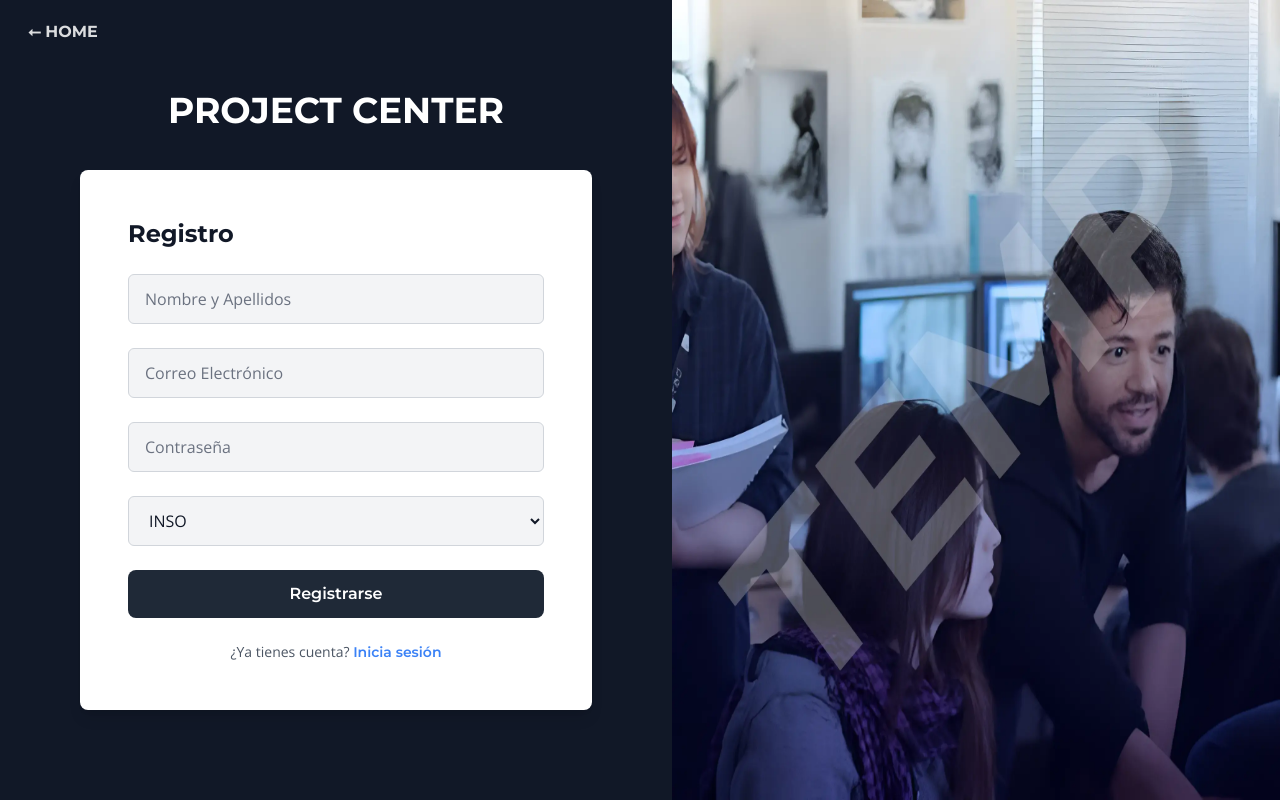
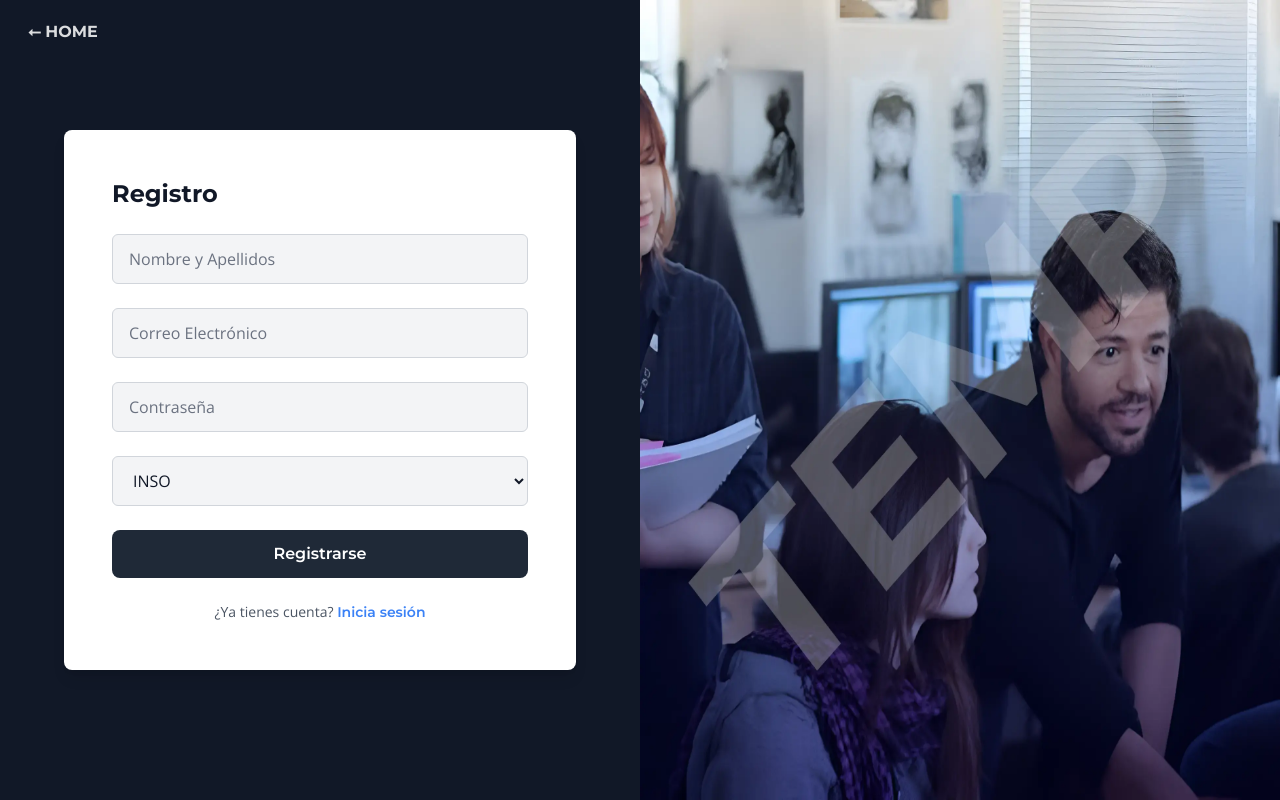
Before and after one commit to sasahershko/PROYECTOSIII-2Q, a Next.js app in the folder frontend/: page /register in a window 1280 px wide. Built offline with nearby package versions, Linux system fonts and the light colour scheme.

Commit message:
Imagen y fondo en layout.js

```diff
--- a/frontend/src/app/(auth)/layout.js
+++ b/frontend/src/app/(auth)/layout.js
@@ -1,17 +1,36 @@
 import "@/app/globals.css";
 import Link from "next/link";
+import Image from "next/image";
 
 export default function AuthLayout({ children }) {
   return (
     <html className="dark">
       <body className="font-sans text-copy-primary">
+        {/* Enlace a la página principal */}
         <Link
           href="/"
           className="absolute text-white top-0 left-0 p-4 hover:opacity-85 py-5 px-7 font-bold"
         >
           ⭠ HOME
         </Link>
-        {children}
+
+        <div className="flex w-full min-h-screen bg-gray-900">
+          {/* Sección izquierda con el formulario */}
+          <div className="flex-1">
+            {children} {/* Formularios de Login y Register */}
+          </div>
+
+          {/* Sección derecha con imagen */}
+          <div className="flex-1 bg-gray-300 flex items-center justify-center">
+            <Image
+              src="/foto-auth.webp"
+              width={1100}
+              height={1200}
+              className="h-screen"
+              alt="Imagen de autenticación"
+            />
+          </div>
+        </div>
       </body>
     </html>
   );
--- a/frontend/src/components/Login.jsx
+++ b/frontend/src/components/Login.jsx
@@ -2,7 +2,6 @@
 import { useState } from "react";
 import { useRouter } from "next/navigation";
 import { loginUser } from "@/lib/auth";
-import Image from "next/image";
 
 export default function Login() {
   const [formData, setFormData] = useState({ correo: "", password: "" });
@@ -22,15 +21,9 @@
   };
 
   return (
-    <>
-      <div className="flex w-full min-h-screen">
-        {/* Sección izquierda con el formulario */}
-        <div className="flex-1 bg-gray-900 text-white flex flex-col justify-center items-center px-8 py-12">
-          <h1 className="text-4xl font-bold mb-10">PROJECT CENTER</h1>
+    <div className="flex-1 flex justify-center items-center px-8 py-12">
       <div className="bg-white p-12 rounded-lg shadow-lg w-full max-w-lg">
-            <h2 className="text-2xl font-bold text-gray-900 mb-6">
-              Iniciar Sesión
-            </h2>
+        <h2 className="text-2xl font-bold text-gray-900 mb-6">Iniciar Sesión</h2>
         {error && <p className="text-red-500 text-sm mb-2">{error}</p>}
 
         <form onSubmit={handleSubmit} className="space-y-6">
@@ -78,18 +71,5 @@
         </p>
       </div>
     </div>
-
-        {/* Sección derecha con imagen */}
-        <div className="flex-1 bg-gray-300 flex items-center justify-center">
-          <Image
-            src="/foto-auth.webp"
-            width={1100}
-            height={1200}
-            className="h-screen"
-            alt="Imagen de inicio de sesión"
-          />
-        </div>
-      </div>
-    </>
   );
 }
--- a/frontend/src/components/Register.jsx
+++ b/frontend/src/components/Register.jsx
@@ -1,9 +1,7 @@
 "use client";
 import { useState } from "react";
 import { useRouter } from "next/navigation";
-import Head from "next/head";
 import { registerUser } from "@/lib/auth";
-import Image from "next/image";
 
 export default function Register() {
   const [formData, setFormData] = useState({
@@ -38,11 +36,7 @@
   };
 
   return (
-    <>
-      <div className="flex w-full h-screen">
-        {/* Sección izquierda con el formulario */}
-        <div className="flex-1 bg-gray-900 text-white flex flex-col justify-center items-center px-8 py-12">
-          <h1 className="text-4xl font-bold mb-10">PROJECT CENTER</h1>
+    <div className="flex-1 flex justify-center items-center px-8 py-12">
       <div className="bg-white p-12 rounded-lg shadow-lg w-full max-w-lg">
         <h2 className="text-2xl font-bold text-gray-900 mb-6">Registro</h2>
         {error && <p className="text-red-500 text-sm mb-2">{error}</p>}
@@ -124,18 +118,5 @@
         </p>
       </div>
     </div>
-
-        {/* Sección derecha con imagen */}
-        <div className="flex-1 bg-gray-300 flex items-center justify-center">
-          <Image
-            src="/foto-auth.webp"
-            width={1100}
-            height={1200}
-            className="h-screen"
-            alt="Imagen de inicio de sesión"
-          />
-        </div>
-      </div>
-    </>
   );
 }
```
Lines whose indentation alone changed are shown as unchanged.
